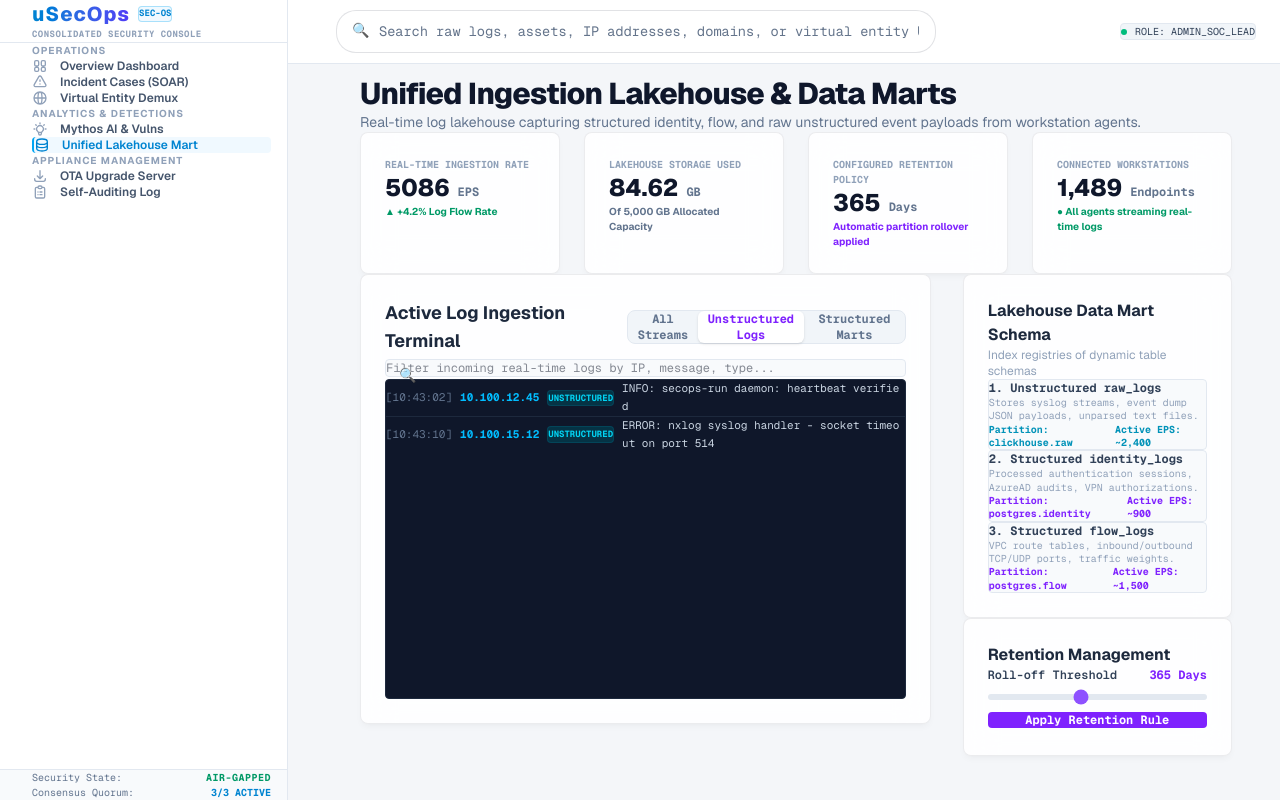
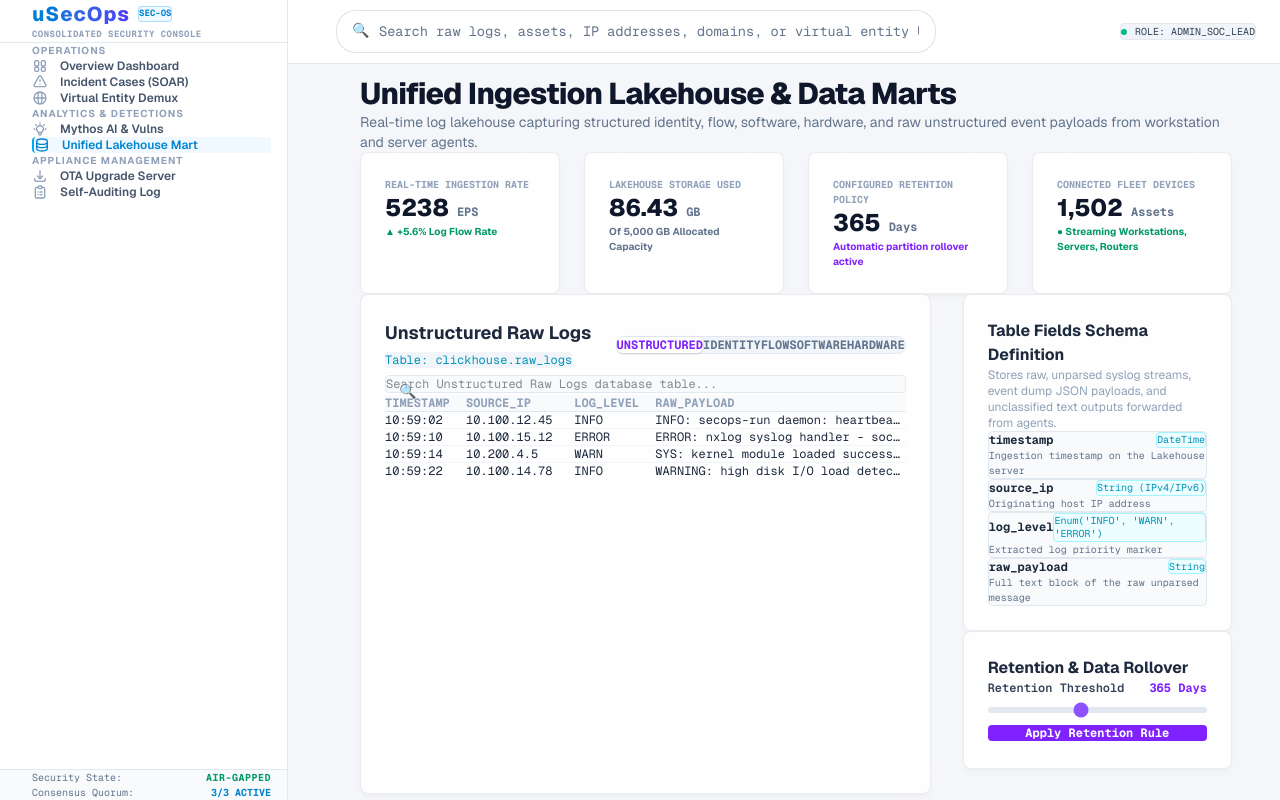
Before and after one commit to spinovation/uSecOps, a Next.js app in the folder src/module1_core/secops-console/: page /lakehouse in a window 1280 px wide. Built offline with nearby package versions, Linux system fonts and the light colour scheme.

Commit message:
feat: Add Software and Hardware Inventory data marts with search & schema drill down to Lakehouse

```diff
--- a/src/module1_core/secops-console/app/lakehouse/page.js
+++ b/src/module1_core/secops-console/app/lakehouse/page.js
@@ -1,67 +1,147 @@
 "use client";
 
-import { useState, useEffect, useRef } from "react";
+import { useState, useEffect } from "react";
 
 export default function Lakehouse() {
-  const [ingestionRate, setIngestionRate] = useState(4820);
-  const [storageUsed, setStorageUsed] = useState(84.6); // GB
+  const [ingestionRate, setIngestionRate] = useState(5120);
+  const [storageUsed, setStorageUsed] = useState(86.42);
   const [retentionDays, setRetentionDays] = useState(365);
+
+  // Selected drill-down Data Mart
   const [selectedMart, setSelectedMart] = useState("unstructured");
   const [searchQuery, setSearchQuery] = useState("");
 
-  // Real-time raw log stream simulator
+  // Real-time raw log stream simulator state
   const [rawLogs, setRawLogs] = useState([
-    { time: "10:43:02", ip: "10.100.12.45", msg: "INFO: secops-run daemon: heartbeat verified", type: "UNSTRUCTURED" },
-    { time: "10:43:05", ip: "10.100.14.78", msg: "SECURITY: Auth checked for user admin - session 449", type: "STRUCTURED_IDENTITY" },
-    { time: "10:43:10", ip: "10.100.15.12", msg: "ERROR: nxlog syslog handler - socket timeout on port 514", type: "UNSTRUCTURED" },
-    { time: "10:43:11", ip: "10.100.12.45", msg: "FLOW: outbound TCP connection to 8.8.8.8:53 allowed", type: "STRUCTURED_FLOW" }
+    { time: "10:59:02", ip: "10.100.12.45", msg: "INFO: secops-run daemon: heartbeat verified", type: "UNSTRUCTURED" },
+    { time: "10:59:05", ip: "10.100.14.78", msg: "SECURITY: Auth checked for user admin - session 449", type: "STRUCTURED_IDENTITY" },
+    { time: "10:59:10", ip: "10.100.15.12", msg: "ERROR: nxlog syslog handler - socket timeout on port 514", type: "UNSTRUCTURED" },
+    { time: "10:59:11", ip: "10.100.12.45", msg: "FLOW: outbound TCP connection to 8.8.8.8:53 allowed", type: "STRUCTURED_FLOW" }
   ]);
 
-  const logEndRef = useRef(null);
-
-  // Simulate incoming real-time logs from workstations
+  // Dynamic ingestion rates
   useEffect(() => {
-    const ips = ["10.100.12.45", "10.100.14.78", "10.100.15.12", "10.200.4.5"];
-    const messages = [
-      "INFO: secops-run process spawn: git pull executed under standard credentials",
-      "SECURITY: User session authenticated via AzureAD token",
-      "ERROR: failed authentication attempt from 192.168.1.100 - user: guest",
-      "FLOW: inbound UDP connection allowed from 10.100.12.1:123 to local NTP",
-      "SYS: kernel module loaded successfully: ebpf_probe_console",
-      "WARNING: high disk I/O load detected on ClickHouse replica partition 'db_partition_3'"
-    ];
-    const types = ["UNSTRUCTURED", "STRUCTURED_IDENTITY", "UNSTRUCTURED", "STRUCTURED_FLOW", "UNSTRUCTURED", "STRUCTURED_METRICS"];
-
     const interval = setInterval(() => {
-      const randomIp = ips[Math.floor(Math.random() * ips.length)];
-      const randomMsg = messages[Math.floor(Math.random() * messages.length)];
-      const randomType = types[Math.floor(Math.random() * types.length)];
-      const now = new Date().toTimeString().split(' ')[0];
-
-      const newLog = { time: now, ip: randomIp, msg: randomMsg, type: randomType };
-
-      setRawLogs(prev => {
-        const updated = [...prev, newLog];
-        // Keep last 50 logs
-        return updated.slice(-50);
-      });
-
-      // Fluctuate ingestion rate
       setIngestionRate(prev => Math.floor(prev + (Math.random() * 400 - 200)));
       setStorageUsed(prev => +(prev + 0.01).toFixed(2));
-    }, 2000);
-
+    }, 3000);
     return () => clearInterval(interval);
   }, []);
 
-  const filteredLogs = rawLogs.filter(log => {
-    const matchesQuery = log.msg.toLowerCase().includes(searchQuery.toLowerCase()) || log.ip.includes(searchQuery);
-    if (!matchesQuery) return false;
+  // Schemas metadata
+  const schemas = {
+    unstructured: {
+      name: "Unstructured Raw Logs",
+      dbTable: "clickhouse.raw_logs",
+      description: "Stores raw, unparsed syslog streams, event dump JSON payloads, and unclassified text outputs forwarded from agents.",
+      columns: [
+        { name: "timestamp", type: "DateTime", desc: "Ingestion timestamp on the Lakehouse server" },
+        { name: "source_ip", type: "String (IPv4/IPv6)", desc: "Originating host IP address" },
+        { name: "log_level", type: "Enum('INFO', 'WARN', 'ERROR')", desc: "Extracted log priority marker" },
+        { name: "raw_payload", type: "String", desc: "Full text block of the raw unparsed message" }
+      ]
+    },
+    identity: {
+      name: "Structured Identity Mart",
+      dbTable: "postgres.identity_logs",
+      description: "Parsed database of session authentications, token exchanges, dynamic directory changes, and credential status reports.",
+      columns: [
+        { name: "session_id", type: "UUID", desc: "Unique session tracker identifier" },
+        { name: "user_principal", type: "String", desc: "User email or identity identifier (e.g. sridhargs@spinovation.com)" },
+        { name: "auth_provider", type: "String", desc: "Source authentication mechanism (e.g. AzureAD, Okta, LDAP)" },
+        { name: "auth_status", type: "Enum('SUCCESS', 'FAILED', 'LOCKOUT')", desc: "Outcome of authentication process" },
+        { name: "timestamp", type: "DateTime", desc: "Time validation was completed by identity provider" }
+      ]
+    },
+    flow: {
+      name: "Structured Network Flow Mart",
+      dbTable: "postgres.flow_logs",
+      description: "Aggregated flow records depicting packet transits, connection routes, bytes transferred, and local firewall states.",
+      columns: [
+        { name: "flow_id", type: "Int64", desc: "Unique flow table incremental index" },
+        { name: "src_ip", type: "String", desc: "Source IP address" },
+        { name: "dest_ip", type: "String", desc: "Destination IP address" },
+        { name: "dest_port", type: "Int32", desc: "Target application port" },
+        { name: "protocol", type: "Enum('TCP', 'UDP', 'ICMP')", desc: "Transit network layer protocol" },
+        { name: "bytes_sent", type: "Int64", desc: "Data payload volume in bytes" }
+      ]
+    },
+    software: {
+      name: "Structured Software Inventory",
+      dbTable: "postgres.software_inventory",
+      description: "Dynamic catalog of installed agent binary revisions, system dependencies, library paths, and operational applications.",
+      columns: [
+        { name: "record_id", type: "Int64", desc: "Unique software registry row ID" },
+        { name: "hostname", type: "String", desc: "Device hostname where software is installed" },
+        { name: "software_name", type: "String", desc: "Common binary or package name (e.g. splunkforwarder, nxlog)" },
+        { name: "version", type: "String", desc: "Version build signature number" },
+        { name: "install_path", type: "String", desc: "File system installation path" },
+        { name: "last_scan_date", type: "DateTime", desc: "Time of last security audit assessment" }
+      ]
+    },
+    hardware: {
+      name: "Structured Hardware Inventory",
+      dbTable: "postgres.hardware_inventory",
+      description: "Complete asset inventory of CPU layout core architectures, RAM metrics, interface MACs, and device hardware classifications.",
+      columns: [
+        { name: "device_id", type: "UUID", desc: "Unique asset hardware tracking ID" },
+        { name: "device_type", type: "Enum('SERVER', 'WORKSTATION', 'ROUTER', 'SWITCH', 'FIREWALL')", desc: "Device network hardware tier" },
+        { name: "hostname", type: "String", desc: "Hostname or local name representation" },
+        { name: "ip_address", type: "String", desc: "Primary interface network address" },
+        { name: "cpu_cores", type: "Int32", desc: "Total physical CPU cores" },
+        { name: "memory_gb", type: "Int32", desc: "Installed system memory capacity in GB" },
+        { name: "mac_address", type: "String", desc: "Physical link network adapter MAC address" }
+      ]
+    }
+  };
 
-    if (selectedMart === "all") return true;
-    if (selectedMart === "unstructured") return log.type === "UNSTRUCTURED";
-    return log.type.startsWith("STRUCTURED");
+  // Mock Rows data
+  const mockRows = {
+    unstructured: [
+      { timestamp: "10:59:02", source_ip: "10.100.12.45", log_level: "INFO", raw_payload: "INFO: secops-run daemon: heartbeat verified" },
+      { timestamp: "10:59:10", source_ip: "10.100.15.12", log_level: "ERROR", raw_payload: "ERROR: nxlog syslog handler - socket timeout on port 514" },
+      { timestamp: "10:59:14", source_ip: "10.200.4.5", log_level: "WARN", raw_payload: "SYS: kernel module loaded successfully: ebpf_probe_console" },
+      { timestamp: "10:59:22", source_ip: "10.100.14.78", log_level: "INFO", raw_payload: "WARNING: high disk I/O load detected on ClickHouse replica partition 'db_partition_3'" }
+    ],
+    identity: [
+      { session_id: "8c9a2c30-f822-4a00-b1d5-9988ffeeddcc", user_principal: "sridhargs@spinovation.com", auth_provider: "AzureAD", auth_status: "SUCCESS", timestamp: "10:59:05" },
+      { session_id: "a1a2b3b4-c5c6-7d7d-8e8e-9f9f0a0a1b1b", user_principal: "admin@spinovation.com", auth_provider: "Okta SSO", auth_status: "SUCCESS", timestamp: "10:58:32" },
+      { session_id: "e5e5f6f6-a7a7-8b8b-9c9c-0d0d1e1e2f2f", user_principal: "unknown_intruder@attack.com", auth_provider: "LDAP Direct", auth_status: "FAILED", timestamp: "10:57:11" }
+    ],
+    flow: [
+      { flow_id: 1049281, src_ip: "10.100.12.45", dest_ip: "8.8.8.8", dest_port: 53, protocol: "UDP", bytes_sent: 84 },
+      { flow_id: 1049282, src_ip: "10.100.14.78", dest_ip: "10.100.12.45", dest_port: 443, protocol: "TCP", bytes_sent: 2450 },
+      { flow_id: 1049283, src_ip: "10.200.4.5", dest_ip: "192.168.10.1", dest_port: 9997, protocol: "TCP", bytes_sent: 128400 }
+    ],
+    software: [
+      { record_id: 1001, hostname: "boston-ws-01", software_name: "nxlog-agent", version: "2.1.0", install_path: "/Program Files/nxlog/nxlog.exe", last_scan_date: "2026-06-10 09:30" },
+      { record_id: 1002, hostname: "london-ws-02", software_name: "splunkforwarder", version: "9.2.0", install_path: "/opt/splunk/bin/splunkd", last_scan_date: "2026-06-10 10:15" },
+      { record_id: 1003, hostname: "mainframe-prod-01", software_name: "usecops-daemon", version: "1.2.0", install_path: "/usr/bin/secops-daemon", last_scan_date: "2026-06-10 10:45" },
+      { record_id: 1004, hostname: "tokyo-ws-03", software_name: "openssl-lib", version: "1.1.1t", install_path: "/usr/lib/libcrypto.so", last_scan_date: "2026-06-10 08:00" }
+    ],
+    hardware: [
+      { device_id: "d9e8d7c6-b5a4-3c2b-1a0f-9e8d7c6b5a43", device_type: "WORKSTATION", hostname: "boston-ws-01", ip_address: "10.100.12.45", cpu_cores: 8, memory_gb: 16, mac_address: "00:50:56:C0:00:01" },
+      { device_id: "f8e7d6c5-b4a3-2c1b-0a9f-8e7d6c5b4a32", device_type: "WORKSTATION", hostname: "london-ws-02", ip_address: "10.100.14.78", cpu_cores: 16, memory_gb: 32, mac_address: "00:50:56:C0:00:02" },
+      { device_id: "a1b2c3d4-e5f6-7a8b-9c0d-1e2f3a4b5c6d", device_type: "SERVER", hostname: "mainframe-prod-01", ip_address: "10.200.4.5", cpu_cores: 128, memory_gb: 1024, mac_address: "00:1A:2B:3C:4D:5E" },
+      { device_id: "c8d7e6f5-a4b3-2c1d-0e9f-8a7b6c5d4e3f", device_type: "ROUTER", hostname: "core-gateway-01", ip_address: "10.100.1.1", cpu_cores: 4, memory_gb: 8, mac_address: "00:0F:E2:3D:4E:5F" },
+      { device_id: "7a6b5c4d-3e2f-1a0b-9c8d-7e6f5a4b3c2d", device_type: "FIREWALL", hostname: "border-edge-fw", ip_address: "10.100.1.2", cpu_cores: 8, memory_gb: 16, mac_address: "00:0E:F1:2C:3B:4A" }
+    ]
+  };
+
+  // Dynamic filter logic per mart table
+  const getFilteredRows = () => {
+    const rows = mockRows[selectedMart] || [];
+    if (!searchQuery) return rows;
+
+    return rows.filter(row => {
+      return Object.values(row).some(val =>
+        String(val).toLowerCase().includes(searchQuery.toLowerCase())
+      );
     });
+  };
+
+  const currentMartSchema = schemas[selectedMart];
+  const activeRows = getFilteredRows();
 
   return (
     <div className="space-y-8" style={{ padding: "12px 24px" }}>
@@ -71,7 +151,7 @@ export default function Lakehouse() {
           Unified Ingestion Lakehouse & Data Marts
         </h1>
         <p className="text-slate-500 text-sm mt-1">
-          Real-time log lakehouse capturing structured identity, flow, and raw unstructured event payloads from workstation agents.
+          Real-time log lakehouse capturing structured identity, flow, software, hardware, and raw unstructured event payloads from workstation and server agents.
         </p>
       </div>
 
@@ -83,7 +163,7 @@ export default function Lakehouse() {
             <span className="text-2xl font-extrabold text-slate-900">{ingestionRate}</span>
             <span className="text-xs font-mono text-slate-500 font-bold">EPS</span>
           </div>
-          <span className="text-[10px] text-emerald-600 block mt-1 font-bold">▲ +4.2% Log Flow Rate</span>
+          <span className="text-[10px] text-emerald-600 block mt-1 font-bold">▲ +5.6% Log Flow Rate</span>
         </div>
 
         <div className="glass-panel p-5 border border-slate-200 bg-white">
@@ -101,55 +181,50 @@ export default function Lakehouse() {
             <span className="text-2xl font-extrabold text-slate-900">{retentionDays}</span>
             <span className="text-xs font-mono text-slate-500 font-bold">Days</span>
           </div>
-          <span className="text-[10px] text-violet-600 block mt-1 font-bold">Automatic partition rollover applied</span>
+          <span className="text-[10px] text-violet-600 block mt-1 font-bold">Automatic partition rollover active</span>
         </div>
 
         <div className="glass-panel p-5 border border-slate-200 bg-white">
-          <span className="text-[10px] font-mono text-slate-400 block font-bold uppercase">Connected Workstations</span>
+          <span className="text-[10px] font-mono text-slate-400 block font-bold uppercase">Connected Fleet Devices</span>
           <div className="flex items-baseline gap-2 mt-2">
-            <span className="text-2xl font-extrabold text-slate-900">1,489</span>
-            <span className="text-xs font-mono text-slate-500 font-bold">Endpoints</span>
+            <span className="text-2xl font-extrabold text-slate-900">1,502</span>
+            <span className="text-xs font-mono text-slate-500 font-bold">Assets</span>
           </div>
-          <span className="text-[10px] text-emerald-600 block mt-1 font-bold">● All agents streaming real-time logs</span>
+          <span className="text-[10px] text-emerald-600 block mt-1 font-bold">● Streaming Workstations, Servers, Routers</span>
         </div>
       </div>
 
       {/* Main split grid */}
       <div className="grid grid-cols-1 lg:grid-cols-3 gap-8">
 
-        {/* Left columns - Logs query & live feed */}
+        {/* Left columns - Drill-down Details & Search Registry */}
         <div className="lg:col-span-2 space-y-6">
-          <div className="glass-panel p-6 border border-slate-200 flex flex-col justify-between min-h-[450px]">
+          <div className="glass-panel p-6 border border-slate-200 bg-white flex flex-col justify-between min-h-[500px]">
             <div>
               <div className="flex flex-col sm:flex-row justify-between sm:items-center gap-4 mb-4">
-                <h2 className="text-lg font-bold text-slate-800">Active Log Ingestion Terminal</h2>
+                <div>
+                  <h2 className="text-lg font-bold text-slate-800">{currentMartSchema.name}</h2>
+                  <code className="text-xs font-mono text-cyan-600 bg-slate-100 px-2 py-0.5 rounded">
+                    Table: {currentMartSchema.dbTable}
+                  </code>
+                </div>
 
-                {/* Data Mart Tabs */}
-                <div className="flex bg-slate-100 p-0.5 rounded-lg border border-slate-200 text-xs font-mono font-bold">
+                {/* Data Mart drill-down selectors */}
+                <div className="flex bg-slate-100 p-0.5 rounded-lg border border-slate-200 text-xs font-mono font-bold flex-wrap">
+                  {Object.keys(schemas).map((key) => (
                     <button
-                    onClick={() => setSelectedMart("all")}
-                    className={`px-3 py-1 rounded-md transition-all ${
-                      selectedMart === "all" ? "bg-white text-violet-600 shadow-sm" : "text-slate-500 hover:text-slate-800"
+                      key={key}
+                      onClick={() => {
+                        setSelectedMart(key);
+                        setSearchQuery("");
+                      }}
+                      className={`px-2.5 py-1.5 rounded-md transition-all ${
+                        selectedMart === key ? "bg-white text-violet-600 shadow-sm" : "text-slate-500 hover:text-slate-800"
                       }`}
                     >
-                    All Streams
+                      {key.toUpperCase()}
                     </button>
-                  <button
-                    onClick={() => setSelectedMart("unstructured")}
-                    className={`px-3 py-1 rounded-md transition-all ${
-                      selectedMart === "unstructured" ? "bg-white text-violet-600 shadow-sm" : "text-slate-500 hover:text-slate-800"
-                    }`}
-                  >
-                    Unstructured Logs
-                  </button>
-                  <button
-                    onClick={() => setSelectedMart("structured")}
-                    className={`px-3 py-1 rounded-md transition-all ${
-                      selectedMart === "structured" ? "bg-white text-violet-600 shadow-sm" : "text-slate-500 hover:text-slate-800"
-                    }`}
-                  >
-                    Structured Marts
-                  </button>
+                  ))}
                 </div>
               </div>
 
@@ -158,85 +233,78 @@ export default function Lakehouse() {
                 <span className="absolute left-3.5 top-2.5 text-slate-400 text-sm">🔍</span>
                 <input
                   type="text"
-                  placeholder="Filter incoming real-time logs by IP, message, type..."
+                  placeholder={`Search ${currentMartSchema.name} database table...`}
                   value={searchQuery}
                   onChange={(e) => setSearchQuery(e.target.value)}
-                  className="w-full bg-slate-50 border border-slate-200 rounded p-2 pl-9 font-mono text-xs focus:outline-none focus:border-violet-500"
+                  className="w-full bg-slate-50 border border-slate-200 rounded p-2.5 pl-9 font-mono text-xs focus:outline-none focus:border-violet-500"
                 />
               </div>
             </div>
 
-            {/* Rolling log output */}
-            <div className="flex-1 my-2 min-h-[300px] bg-[#0f172a] border border-slate-800 rounded p-4 overflow-y-auto font-mono text-[11px] leading-relaxed text-cyan-400 space-y-2">
-              {filteredLogs.length > 0 ? (
-                filteredLogs.map((log, idx) => {
-                  const isUnstructured = log.type === "UNSTRUCTURED";
-                  return (
-                    <div key={idx} className="flex flex-col sm:flex-row sm:items-center gap-2 border-b border-slate-800 pb-1.5 last:border-none">
-                      <span className="text-slate-500 shrink-0">[{log.time}]</span>
-                      <span className="text-sky-400 shrink-0 font-bold">{log.ip}</span>
-                      <span className={`px-1.5 py-0.2 rounded text-[9px] font-bold shrink-0 ${
-                        isUnstructured ? "bg-cyan-950 text-cyan-400 border border-cyan-800/40" : "bg-violet-950 text-violet-300 border border-violet-800/40"
-                      }`}>
-                        {log.type}
-                      </span>
-                      <span className="text-slate-300 break-all">{log.msg}</span>
+            {/* Drill-down Results Table */}
+            <div className="flex-1 my-2 overflow-x-auto min-h-[250px]">
+              <table className="w-full text-left border-collapse text-xs">
+                <thead>
+                  <tr className="border-b border-slate-200 text-slate-400 font-mono font-bold uppercase bg-slate-50">
+                    {currentMartSchema.columns.map((col) => (
+                      <th key={col.name} className="p-3">{col.name}</th>
+                    ))}
+                  </tr>
+                </thead>
+                <tbody className="divide-y divide-slate-100 font-mono">
+                  {activeRows.length > 0 ? (
+                    activeRows.map((row, idx) => (
+                      <tr key={idx} className="hover:bg-slate-50">
+                        {currentMartSchema.columns.map((col) => (
+                          <td key={col.name} className="p-3 text-slate-800 max-w-[200px] truncate">
+                            {row[col.name]}
+                          </td>
+                        ))}
+                      </tr>
+                    ))
+                  ) : (
+                    <tr>
+                      <td colSpan={currentMartSchema.columns.length} className="text-center py-12 text-slate-400">
+                        No rows found matching search query filter in {currentMartSchema.dbTable}
+                      </td>
+                    </tr>
+                  )}
+                </tbody>
+              </table>
             </div>
-                  );
-                })
-              ) : (
-                <div className="text-slate-500 flex items-center justify-center h-full text-center">
-                  No incoming log events match the query filters.
-                </div>
-              )}
-            </div>
+
           </div>
         </div>
 
-        {/* Right column - Data mart schema / metadata */}
+        {/* Right column - Data mart schema column details */}
         <div className="lg:col-span-1 space-y-6">
 
-          {/* Data Mart Registries */}
+          {/* Table Schema metadata fields */}
           <div className="glass-panel p-6 border border-slate-200 bg-white space-y-4">
-            <h3 className="text-base font-bold text-slate-800">Lakehouse Data Mart Schema</h3>
-            <p className="text-xs text-slate-400">Index registries of dynamic table schemas</p>
+            <h3 className="text-base font-bold text-slate-800">Table Fields Schema Definition</h3>
+            <p className="text-xs text-slate-400">{currentMartSchema.description}</p>
 
             <div className="space-y-3 font-mono text-xs">
-              <div className="p-3 bg-slate-50 rounded border border-slate-200">
-                <span className="font-bold text-slate-700">1. Unstructured raw_logs</span>
-                <p className="text-[10px] text-slate-400 mt-0.5">Stores syslog streams, event dump JSON payloads, unparsed text files.</p>
-                <div className="flex justify-between mt-2 text-[10px] text-cyan-600 font-bold">
-                  <span>Partition: clickhouse.raw</span>
-                  <span>Active EPS: ~2,400</span>
+              {currentMartSchema.columns.map((col) => (
+                <div key={col.name} className="p-3 bg-slate-50 rounded border border-slate-200 space-y-1">
+                  <div className="flex justify-between items-center">
+                    <span className="font-bold text-slate-800">{col.name}</span>
+                    <span className="text-[10px] text-cyan-600 bg-cyan-50 border border-cyan-200 px-1.5 py-0.2 rounded">
+                      {col.type}
+                    </span>
                   </div>
+                  <p className="text-[10px] text-slate-500 leading-normal">{col.desc}</p>
                 </div>
-
-              <div className="p-3 bg-slate-50 rounded border border-slate-200">
-                <span className="font-bold text-slate-700">2. Structured identity_logs</span>
-                <p className="text-[10px] text-slate-400 mt-0.5">Processed authentication sessions, AzureAD audits, VPN authorizations.</p>
-                <div className="flex justify-between mt-2 text-[10px] text-violet-600 font-bold">
-                  <span>Partition: postgres.identity</span>
-                  <span>Active EPS: ~900</span>
-                </div>
-              </div>
-
-              <div className="p-3 bg-slate-50 rounded border border-slate-200">
-                <span className="font-bold text-slate-700">3. Structured flow_logs</span>
-                <p className="text-[10px] text-slate-400 mt-0.5">VPC route tables, inbound/outbound TCP/UDP ports, traffic weights.</p>
-                <div className="flex justify-between mt-2 text-[10px] text-violet-600 font-bold">
-                  <span>Partition: postgres.flow</span>
-                  <span>Active EPS: ~1,500</span>
-                </div>
-              </div>
+              ))}
             </div>
           </div>
 
           {/* Retention settings action */}
           <div className="glass-panel p-6 border border-slate-200 bg-white space-y-4">
-            <h3 className="text-base font-bold text-slate-800">Retention Management</h3>
+            <h3 className="text-base font-bold text-slate-800">Retention & Data Rollover</h3>
             <div className="space-y-3">
               <div className="flex justify-between items-center text-xs">
-                <span className="font-semibold text-slate-700 font-mono">Roll-off Threshold</span>
+                <span className="font-semibold text-slate-700 font-mono">Retention Threshold</span>
                 <span className="font-mono font-bold text-violet-600">{retentionDays} Days</span>
               </div>
               <input
```
Lines whose indentation alone changed are shown as unchanged.
